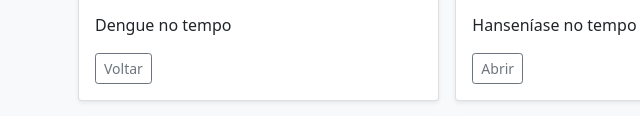
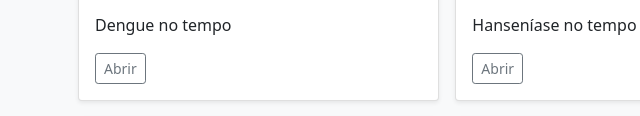
Before and after one commit to rfsaldanha/app_cavalarica, a plain HTML site: page index.html in a window 1280 px wide. Shown: the part 627-743 px from the top of the page, 4-644 px from the left. Drawn offline with Linux system fonts and the light colour scheme.

Commit message:
Link dengue

```diff
--- a/index.html
+++ b/index.html
@@ -86,7 +86,7 @@
               <p class="card-text">Dengue no tempo</p>
               <div class="d-flex justify-content-between align-items-center">
                 <div class="btn-group">
-                  <a href="dengue.html" class="btn btn-sm btn-outline-secondary">Voltar</a>
+                  <a href="dengue.html" class="btn btn-sm btn-outline-secondary">Abrir</a>
                 </div>
               </div>
             </div>
```
